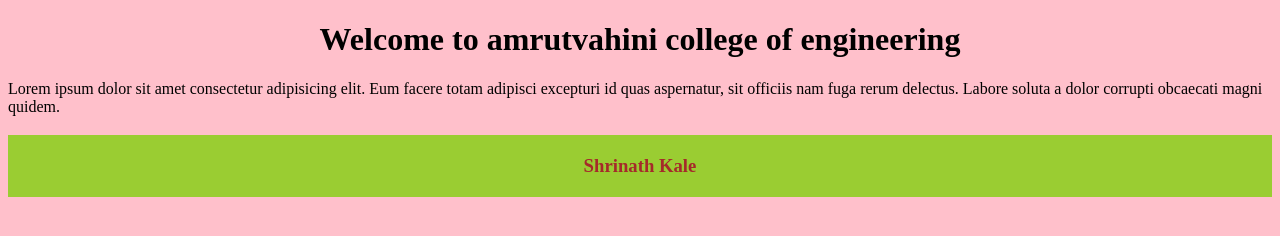
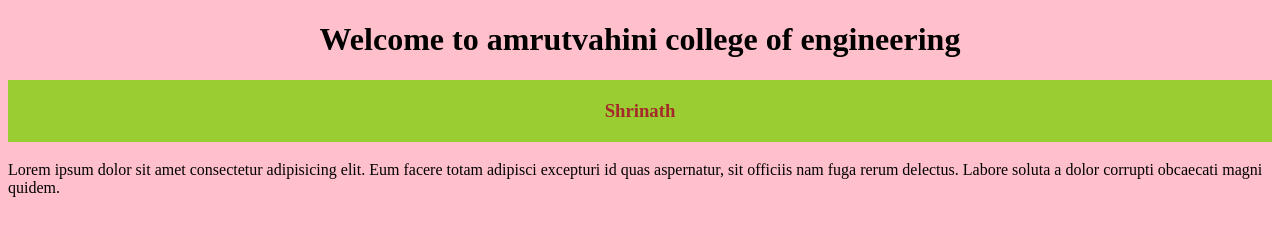
Before and after one commit to shrinathkale/Day1, a plain HTML site: page index.html in a window 1280 px wide. Drawn offline with Linux system fonts and the light colour scheme.

Commit message:
update name

```diff
--- a/index.html
+++ b/index.html
@@ -7,7 +7,7 @@
 </head>
 <body bgcolor="pink">
     <h1 align="center">Welcome to amrutvahini college of engineering</h1>
+    <h3 style="color:brown; text-align: center; background-color: yellowgreen; padding: 20px;">Shrinath</h3>
     <p>Lorem ipsum dolor sit amet consectetur adipisicing elit. Eum facere totam adipisci excepturi id quas aspernatur, sit officiis nam fuga rerum delectus. Labore soluta a dolor corrupti obcaecati magni quidem.</p>
-    <h3 style="color:brown; text-align: center; background-color: yellowgreen; padding: 20px;">Shrinath Kale</h3>
 </body>
 </html>
```
